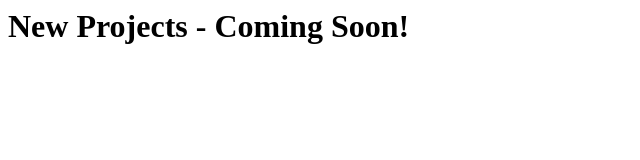
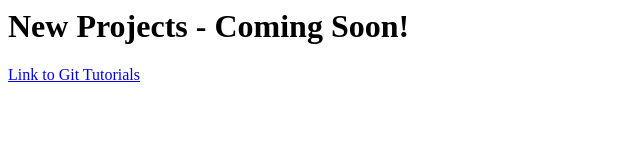
Before and after one commit to JPriceLegendary/git_info, a plain HTML site: page index.html in a window 1280 px wide. Shown: the whole page, without its empty margins (0-640 px from the left). Drawn offline with Linux system fonts and the light colour scheme.

Commit message:
Add files via upload

```diff
--- a/index.html
+++ b/index.html
@@ -7,5 +7,7 @@
 <body>
 <h1> New Projects - Coming Soon! </h1>
 
+<a href="https://www.atlassian.com/git/tutorials/learn-git-with-bitbucket-cloud"> Link to Git Tutorials </a>
+
 </body>
 </html>
```
